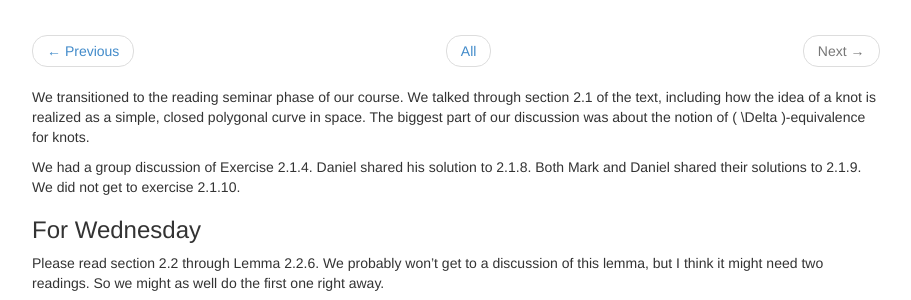
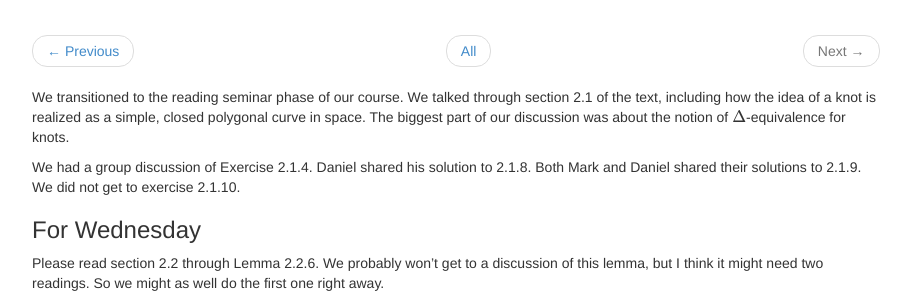
Before and after one commit to theronhitchman/knot-theory, a Jekyll site: the page built from _posts/2017-01-23-delta-equivalence.md, in a window 1280 px wide. Shown: the part 165-465 px from the top of the page, without its empty margins (38-949 px from the left). Built offline with Jekyll 4.4.1, drawn with Linux system fonts in a browser that asks for light colours; nearby versions of some CDN libraries; formulas are drawn with MathJax 3.

Commit message:
recorrect math in 1/23

```diff
--- a/_posts/2017-01-23-delta-equivalence.md
+++ b/_posts/2017-01-23-delta-equivalence.md
@@ -7,7 +7,7 @@ date: 2017-01-23 19:30
 We transitioned to the reading seminar phase of our course. We talked through
 section 2.1 of the text, including how the idea of a knot is realized as a
 simple, closed polygonal curve in space. The biggest part of our discussion
-was about the notion of <span>\( \Delta \)</span>-equivalence for knots.
+was about the notion of <span>\\( \Delta \\)</span>-equivalence for knots.
 
 We had a group discussion of Exercise 2.1.4. Daniel shared his solution to
 2.1.8. Both Mark and Daniel shared their solutions to 2.1.9. We did not get to
```
